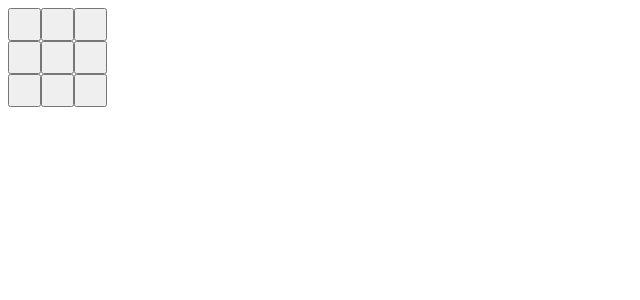
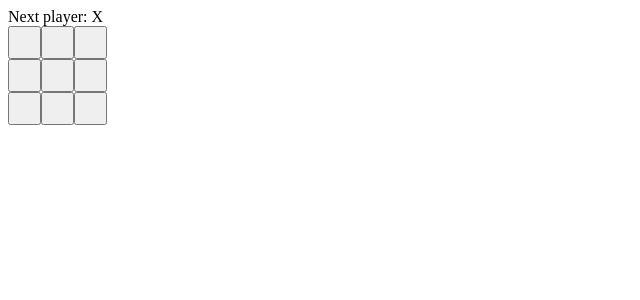
Before and after one commit to calvinthen/my-react-app, a React (Vite) app: page / in a window 1280 px wide. Shown: the top 300 px of the page, without its empty margins (0-640 px from the left). Built offline with nearby package versions, Linux system fonts and the light colour scheme.

Commit message:
finishing tictactoe next describing the ui react js documentation

```diff
--- a/src/Tictactoe.jsx
+++ b/src/Tictactoe.jsx
@@ -1,42 +1,81 @@
 import React, { useState } from 'react'
 
-function Square() {
-    const [value, setValue] = useState(null);
+function Square({ value, onSquareClick }) {
+  return (
+    <button className="square" onClick={onSquareClick}>
+      {value}
+    </button>
+  );
+}
 
-    function handleClick() {
-      setValue('X');
+const Tictactoe = () => {
+  const [xTurn, setXturn] = useState(true);
+  const [squares, setSquares] = useState(Array(9).fill(null));
+
+
+  function handleClick(i){
+    const nextSquares = squares.slice();
+    if (calculateWinner(squares) || squares[i]) {
+      return;
     }
-
-    return (
-      <button
-        className="square"
-        onClick={handleClick}
-      >
-        {value}
-      </button>
-    );
+    if(xTurn)
+    {
+      nextSquares[i] = 'X';
+    }
+    else{
+      nextSquares[i] = 'O';
+    }
+    setSquares(nextSquares);
+    setXturn(!xTurn);
   }
 
-const Tictactoe = () => {
+  const winner = calculateWinner(squares);
+  let status;
+  if (winner) {
+    status = 'Winner: ' + winner;
+  } else {
+    status = 'Next player: ' + (xTurn ? 'X' : 'O');
+  }
+
   return (
     <>
-      <div className="board-row">
-        <Square/>
-        <Square/>
-        <Square/>
+       <div className="status">{status}</div>
+       <div className="board-row">
+        <Square value={squares[0]} onSquareClick={() => handleClick(0)} />
+        <Square value={squares[1]} onSquareClick={() => handleClick(1)} />
+        <Square value={squares[2]} onSquareClick={() => handleClick(2)} />
       </div>
       <div className="board-row">
-        <Square/>
-        <Square/>
-        <Square/>
+        <Square value={squares[3]} onSquareClick={() => handleClick(3)} />
+        <Square value={squares[4]} onSquareClick={() => handleClick(4)} />
+        <Square value={squares[5]} onSquareClick={() => handleClick(5)} />
       </div>
       <div className="board-row">
-        <Square/>
-        <Square/>
-        <Square/>
+        <Square value={squares[6]} onSquareClick={() => handleClick(6)} />
+        <Square value={squares[7]} onSquareClick={() => handleClick(7)} />
+        <Square value={squares[8]} onSquareClick={() => handleClick(8)} />
       </div>
     </>
   )
 }
 
+function calculateWinner(squares) {
+  const lines = [
+    [0, 1, 2],
+    [3, 4, 5],
+    [6, 7, 8],
+    [0, 3, 6],
+    [1, 4, 7],
+    [2, 5, 8],
+    [0, 4, 8],
+    [2, 4, 6],
+  ];
+  for (let i = 0; i < lines.length; i++) {
+    const [a, b, c] = lines[i];
+    if (squares[a] && squares[a] === squares[b] && squares[a] === squares[c]) {
+      return squares[a];
+    }
+  }
+  return null;
+}
 export default Tictactoe
```
